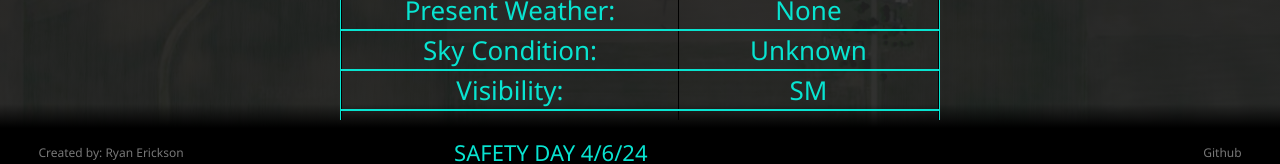
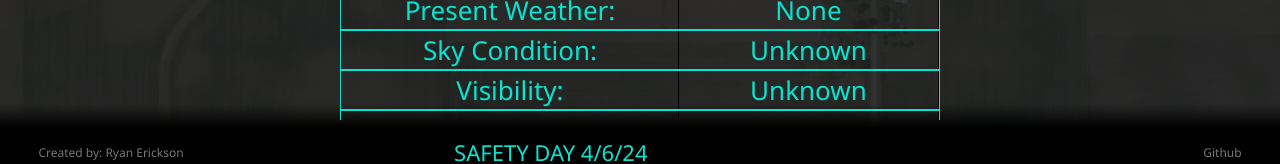
Before and after one commit to RyanFullStack/csc-weather-app, a React (Vite) app: page /detailed in a window 1280 px wide. Shown: the part 616-780 px from the top of the page. Built offline with nearby package versions, Linux system fonts and the light colour scheme; no server answers.

Commit message:
visibility unknown if null

```diff
--- a/src/components/Detailed/index.jsx
+++ b/src/components/Detailed/index.jsx
@@ -288,7 +288,13 @@ function DetailedPage() {
           </tr>
           <tr className={darkTheme === "true" ? "table" : "table-light"}>
             <td>Visibility:</td>
-            <td>{visibility < 1 ? visibility?.toFixed(2) : visibility} SM</td>
+            <td>
+              {!visibility ? (
+                "Unknown"
+              ) : (
+                <>{visibility < 1 ? visibility?.toFixed(2) : visibility} SM</>
+              )}
+            </td>
           </tr>
           <tr className={darkTheme === "true" ? "table" : "table-light"}>
             <td>Dew Point:</td>
```
